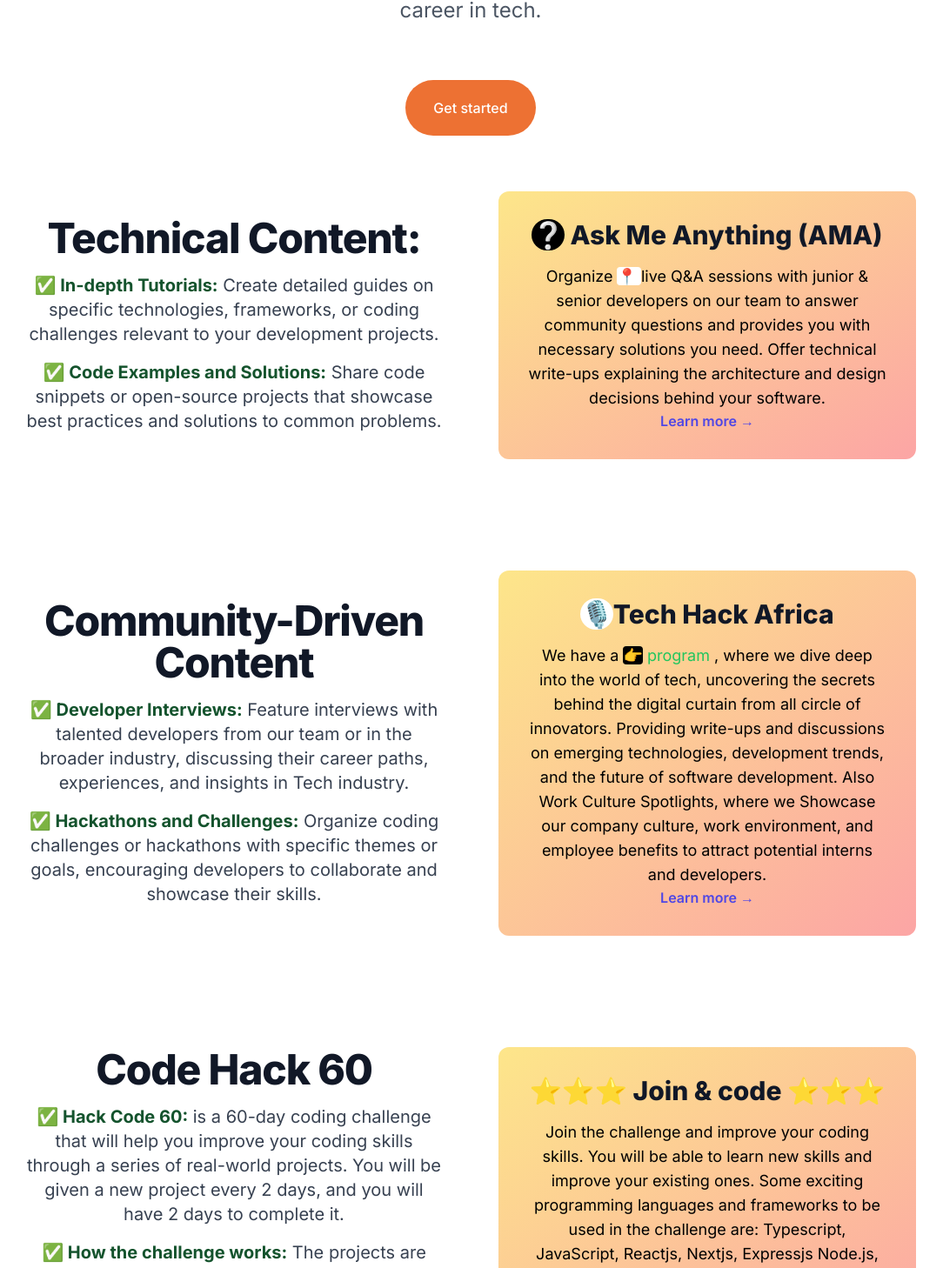
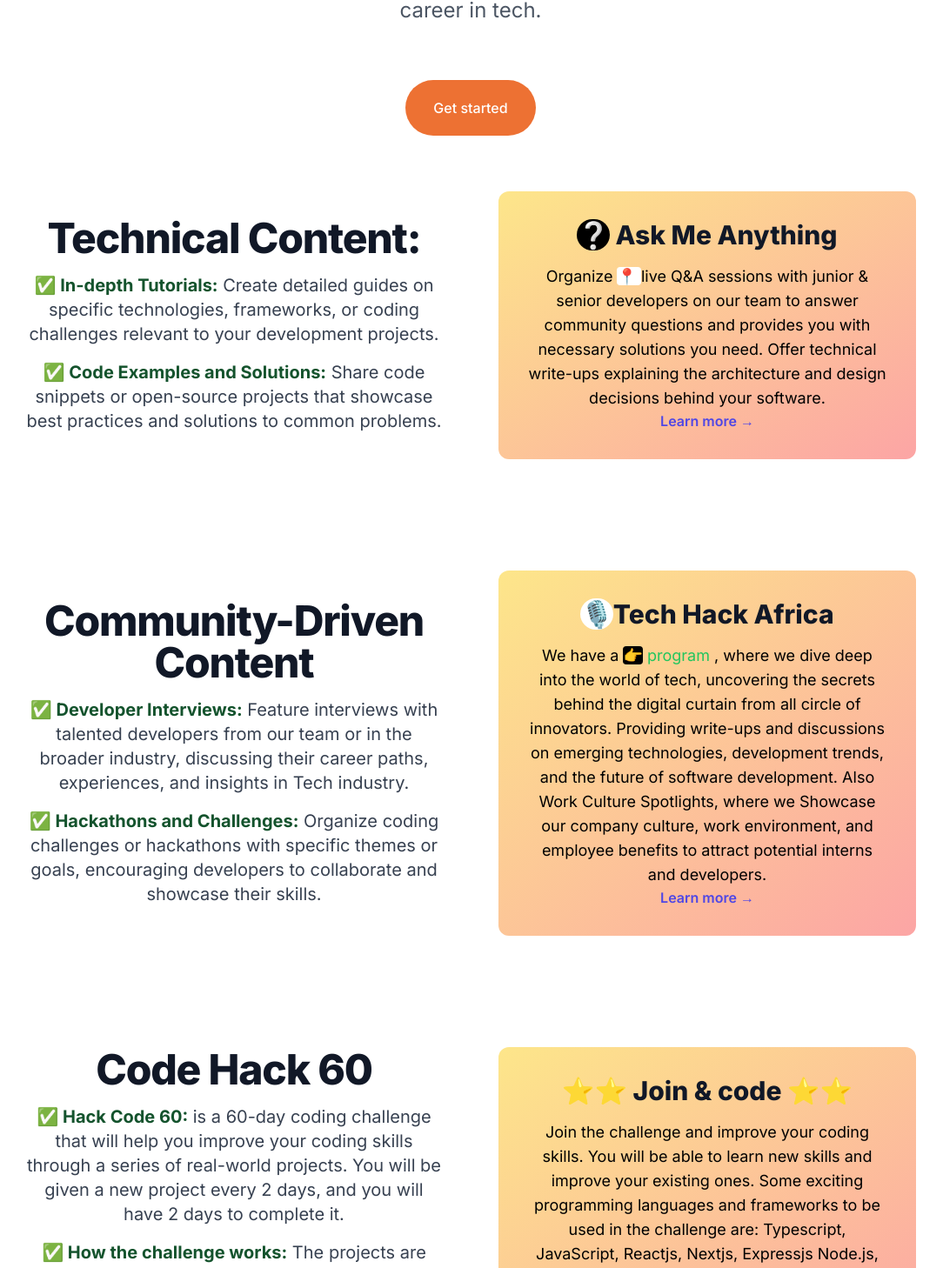
Before and after one commit to marksikaundi/Lupleg, a Next.js app: page / in a window 1280 px wide. Shown: the part 468-1926 px from the top of the page at 87% size, without its empty margins (99-1183 px from the left). Built offline with nearby package versions, Linux system fonts and the light colour scheme.

Commit message:
updated the cards contents

```diff
--- a/components/FeaturesCards/Cards.jsx
+++ b/components/FeaturesCards/Cards.jsx
@@ -27,7 +27,7 @@ export default function Cards() {
           <div className="rounded-xl bg-gradient-to-br from-[#fde68a] to-[#fca5a5] p-8">
             <h2 className="text-3xl font-extrabold text-gray-900">
               <span className="border-20 rounded-full bg-black">❔</span> Ask Me
-              Anything (AMA)
+              Anything
             </h2>
             <p className="mt-4 text-lg text-black">
               Organize{" "}
@@ -122,7 +122,7 @@ export default function Cards() {
           </div>
           <div className="rounded-xl bg-gradient-to-br from-[#fde68a] to-[#fca5a5] p-8">
             <h2 className="text-3xl font-extrabold text-gray-900">
-              ⭐️⭐️⭐️ Join & code ⭐️⭐️⭐️
+              ⭐️⭐️ Join & code ⭐️⭐️
             </h2>
             <p className="mt-4 text-lg text-black">
               Join the challenge and improve your coding skills. You will be
```
